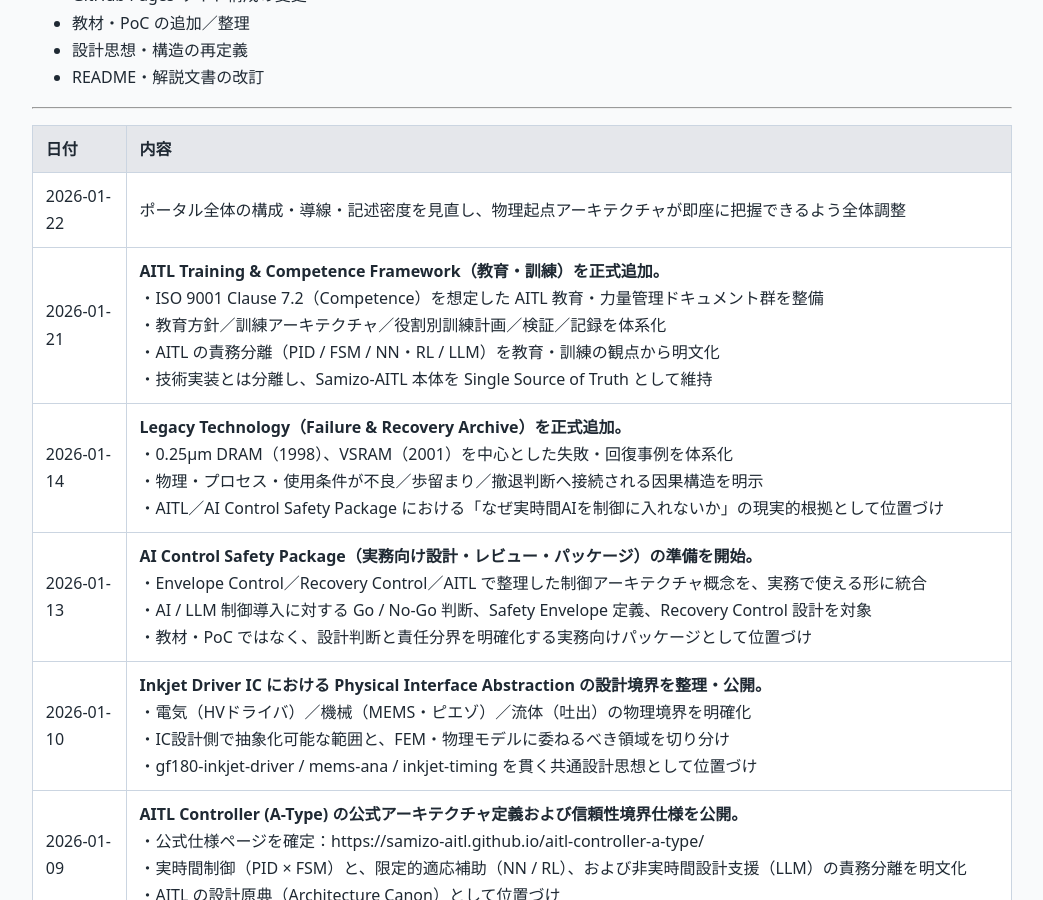
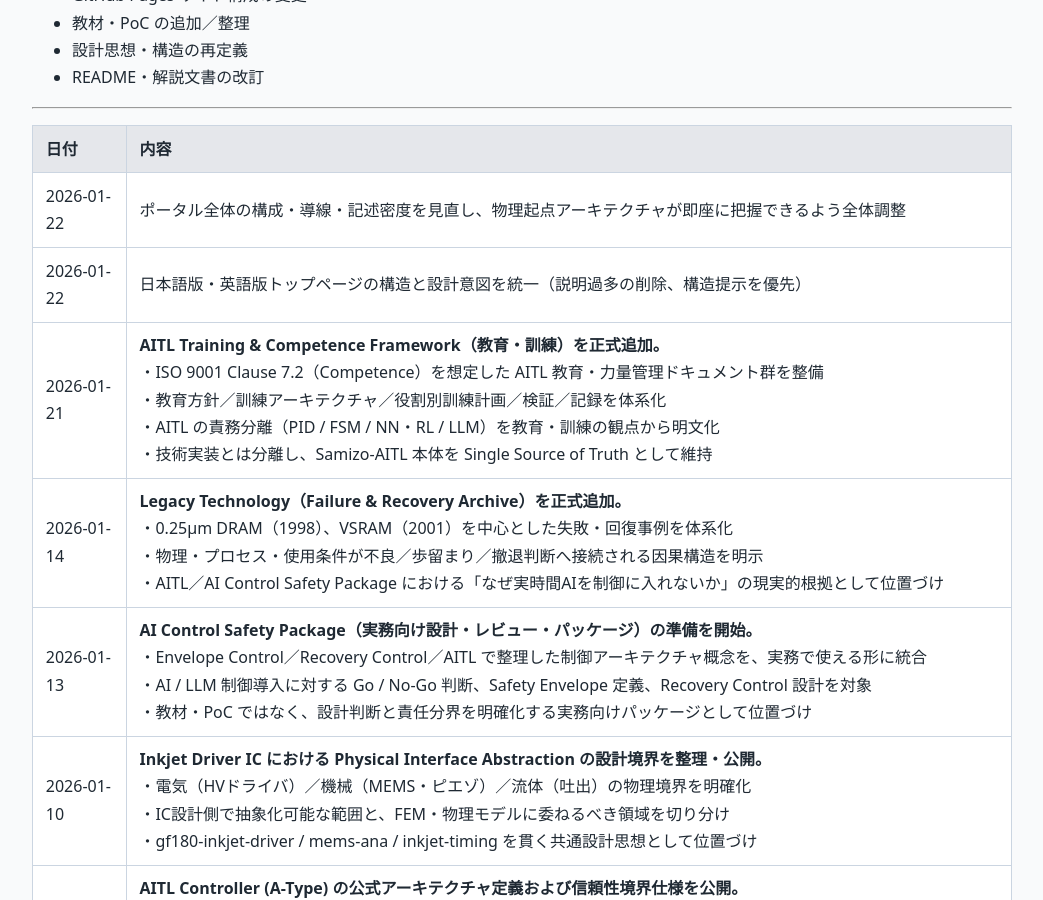
Before and after one commit to Samizo-AITL/Samizo-AITL.github.io, a Jekyll site: the page built from about/update/index.md, in a window 1280 px wide and 900 px high, scrolled down 324 px. Shown: the whole window, without its empty margins (118-1161 px from the left). Built offline with Jekyll 4.4.1, drawn with Linux system fonts in a browser that asks for light colours.

Commit message:
Update index.md

```diff
--- a/about/update/index.md
+++ b/about/update/index.md
@@ -23,6 +23,7 @@ description: Samizo-AITLおよび関連教材の改訂履歴（GitHub Pagesポ
 | 日付       | 内容 |
 |------------|------|
 | 2026-01-22 | ポータル全体の構成・導線・記述密度を見直し、物理起点アーキテクチャが即座に把握できるよう全体調整 |
+| 2026-01-22 | 日本語版・英語版トップページの構造と設計意図を統一（説明過多の削除、構造提示を優先） |
 | 2026-01-21 | **AITL Training & Competence Framework（教育・訓練）を正式追加。**<br>・ISO 9001 Clause 7.2（Competence）を想定した AITL 教育・力量管理ドキュメント群を整備<br>・教育方針／訓練アーキテクチャ／役割別訓練計画／検証／記録を体系化<br>・AITL の責務分離（PID / FSM / NN・RL / LLM）を教育・訓練の観点から明文化<br>・技術実装とは分離し、Samizo-AITL 本体を Single Source of Truth として維持 |
 | 2026-01-14 | **Legacy Technology（Failure & Recovery Archive）を正式追加。**<br>・0.25µm DRAM（1998）、VSRAM（2001）を中心とした失敗・回復事例を体系化<br>・物理・プロセス・使用条件が不良／歩留まり／撤退判断へ接続される因果構造を明示<br>・AITL／AI Control Safety Package における「なぜ実時間AIを制御に入れないか」の現実的根拠として位置づけ |
 | 2026-01-13 | **AI Control Safety Package（実務向け設計・レビュー・パッケージ）の準備を開始。**<br>・Envelope Control／Recovery Control／AITL で整理した制御アーキテクチャ概念を、実務で使える形に統合<br>・AI / LLM 制御導入に対する Go / No-Go 判断、Safety Envelope 定義、Recovery Control 設計を対象<br>・教材・PoC ではなく、設計判断と責任分界を明確化する実務向けパッケージとして位置づけ |
```
